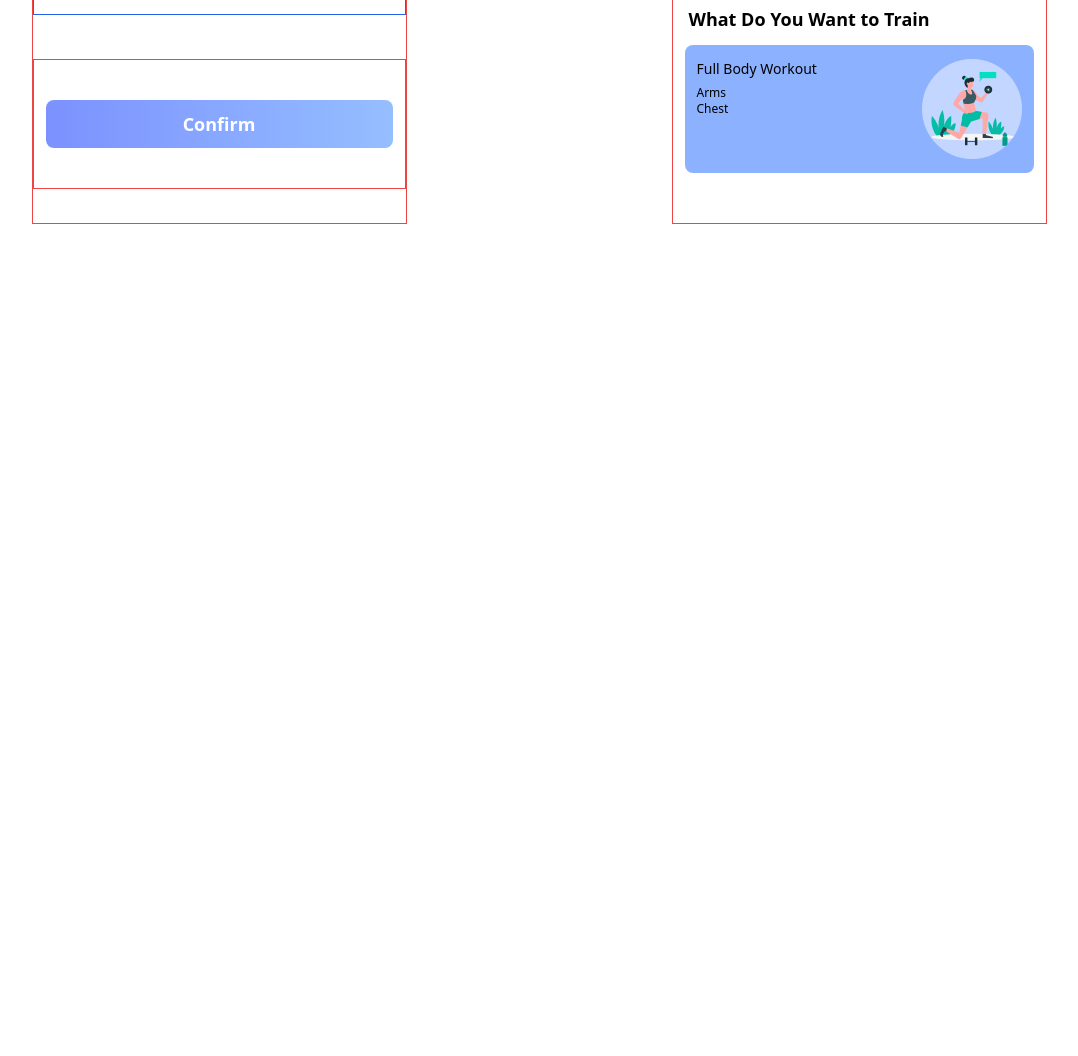
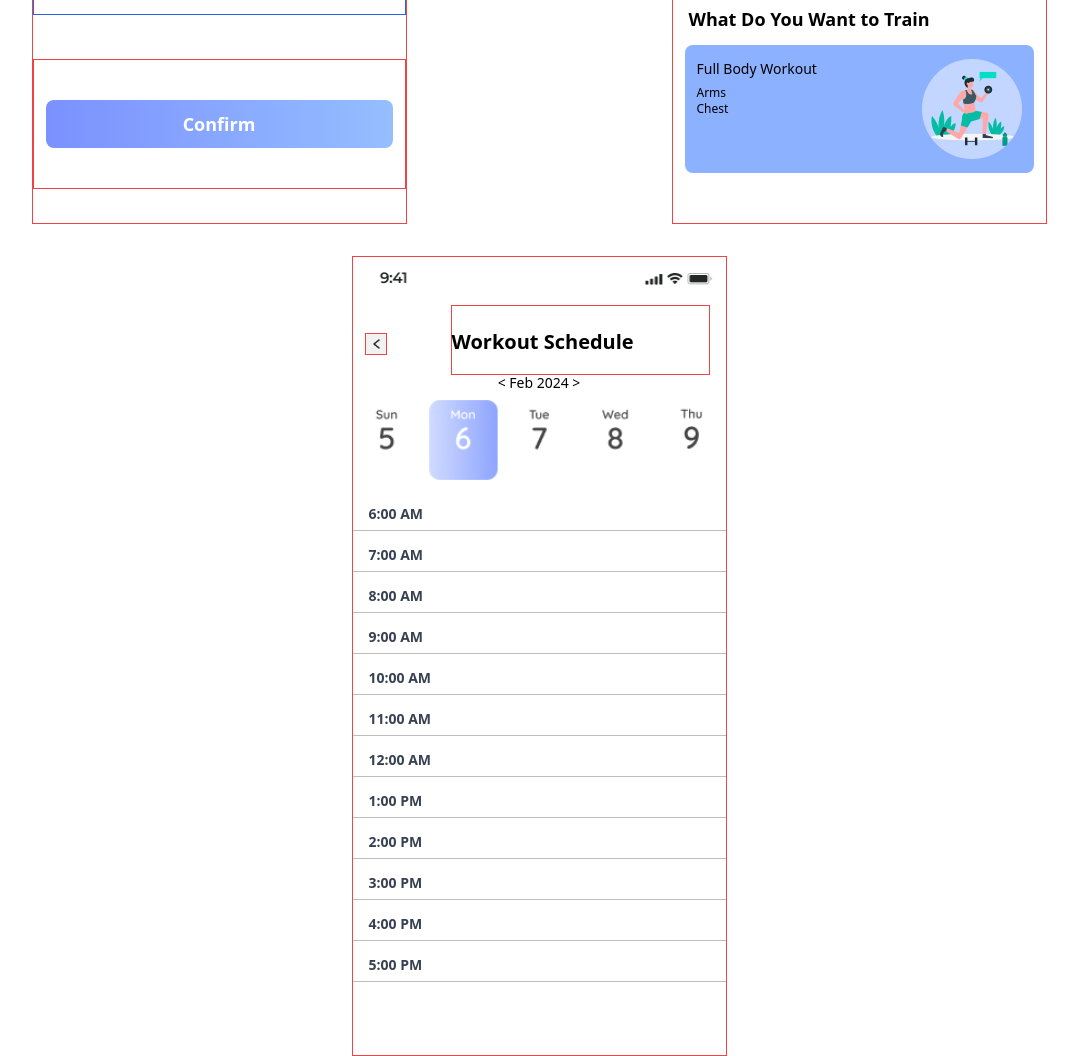
Before and after one commit to AbuUsaid/fitness_app_UI, a website: page src/index.html in a window 1280 px wide. Shown: the part 2272-3328 px from the top of the page, without its empty margins (101-1179 px from the left). Before the commit the page ends 2496 px from the top, so only its background shows below. Drawn offline with Linux system fonts and the light colour scheme; files whose address does not match are found by name.

Commit message:
Calender complete

```diff
--- a/src/index.html
+++ b/src/index.html
@@ -560,5 +560,78 @@
         </div>
       </div>
     </section>
+
+    <!-- 7th final screen -->
+        <!--🧱-------7th screen------🧱  -->
+        <section class="flex justify-center mt-8">
+
+
+          <!-- 🟠🟠🟠Seventh screen below 🟠🟠🟠-->
+          <div class="w-[375px] h-[800px] border border-red-500 mx-auto">
+            <img src="/assets/Status.png" alt="Status" />
+            <div>
+              <div class="flex justify-between items-center pt-1 pl-3 mb-8">
+                <img
+                  src="/assets/chevron-left.png"
+                  alt="back button"
+                  class="border border-red-500 mr-12"
+                />
+                <h2
+                  class="text-start font-roboto font-bold text-xl leading-6 mb-2 mx-4 pt-6 pb-5 border border-red-500 flex-1"
+                >
+                Workout Schedule
+                </h2>
+              </div>
+
+            <!-- calender -->
+              <div class='flex flex-col flex-1 -mt-10 '>
+                <h2 class="font-monserrat text-sm font-medium leading-4  text-black mb-2 flex justify-center">
+                    < Feb 2024 >
+                 </h2>
+                 <img src="/assets//Calendar.png" alt="calender" class='flex justify-center'>
+              </div>
+
+              <div class='flex flex-col'>
+                <h2 class="font-monserrat text-sm text-gray-700 font-bold leading-4 text-left pl-4 pt-6">6:00 AM</h2>
+                <img src="/assets/lineCalender.png" alt="lineCalender" class='py-2'>
+                <h2 class="font-monserrat text-sm text-gray-700 font-bold leading-4 text-left pl-4 pt-2">7:00 AM</h2>
+                <img src="/assets/lineCalender.png" alt="lineCalender" class='py-2'>
+                <h2 class="font-monserrat text-sm text-gray-700 font-bold leading-4 text-left pl-4 pt-2">8:00 AM</h2>
+                <img src="/assets/lineCalender.png" alt="lineCalender" class='py-2'>
+                <h2 class="font-monserrat text-sm text-gray-700 font-bold leading-4 text-left pl-4 pt-2">9:00 AM</h2>
+                <img src="/assets/lineCalender.png" alt="lineCalender" class='py-2'>
+                <h2 class="font-monserrat text-sm text-gray-700 font-bold leading-4 text-left pl-4 pt-2">10:00 AM</h2>
+                <img src="/assets/lineCalender.png" alt="lineCalender" class='py-2'>
+                <h2 class="font-monserrat text-sm text-gray-700 font-bold leading-4 text-left pl-4 pt-2">11:00 AM</h2>
+                <img src="/assets/lineCalender.png" alt="lineCalender" class='py-2'>
+                <h2 class="font-monserrat text-sm text-gray-700 font-bold leading-4 text-left pl-4 pt-2">12:00 AM</h2>
+                <img src="/assets/lineCalender.png" alt="lineCalender" class='py-2'>
+                <h2 class="font-monserrat text-sm text-gray-700 font-bold leading-4 text-left pl-4 pt-2">1:00 PM</h2>
+                <img src="/assets/lineCalender.png" alt="lineCalender" class='py-2'>
+                <h2 class="font-monserrat text-sm text-gray-700 font-bold leading-4 text-left pl-4 pt-2">2:00 PM</h2>
+                <img src="/assets/lineCalender.png" alt="lineCalender" class='py-2'>
+                <h2 class="font-monserrat text-sm text-gray-700 font-bold leading-4 text-left pl-4 pt-2">3:00 PM</h2>
+                <img src="/assets/lineCalender.png" alt="lineCalender" class='py-2'>
+                <h2 class="font-monserrat text-sm text-gray-700 font-bold leading-4 text-left pl-4 pt-2">4:00 PM</h2>
+                <img src="/assets/lineCalender.png" alt="lineCalender" class='py-2'>
+                <h2 class="font-monserrat text-sm text-gray-700 font-bold leading-4 text-left pl-4 pt-2">5:00 PM</h2>
+                <img src="/assets/lineCalender.png" alt="lineCalender" class='py-2'>
+              </div>
+
+
+
+
+
+
+
+
+
+
+
+
+              </div>
+            </div>
+          </div>
+        </section>
   </body>
 </html>
```
Also changed, not shown: assets/Calendar.png (added), assets/lineCalender.png (added), src/output.css.
